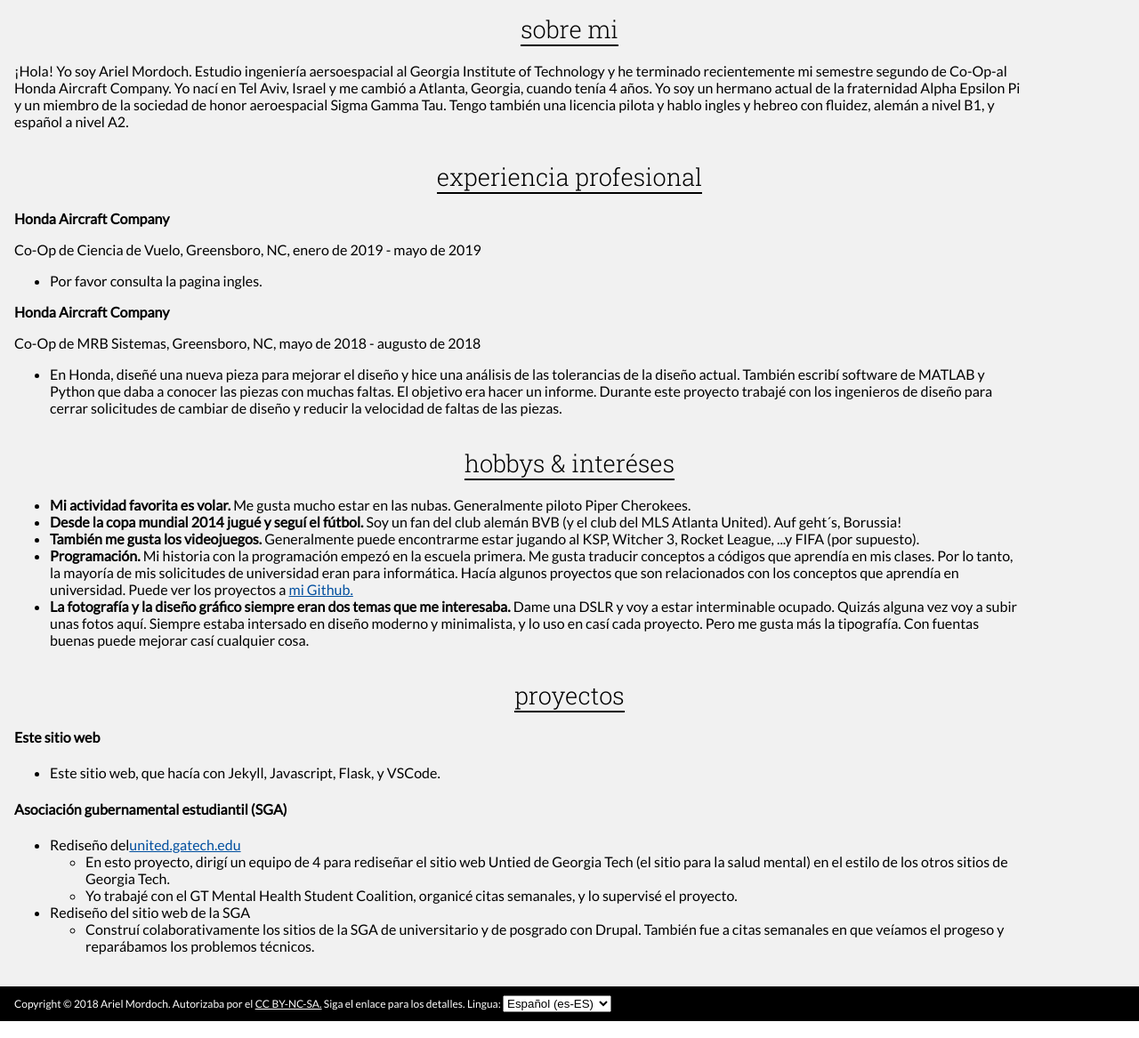
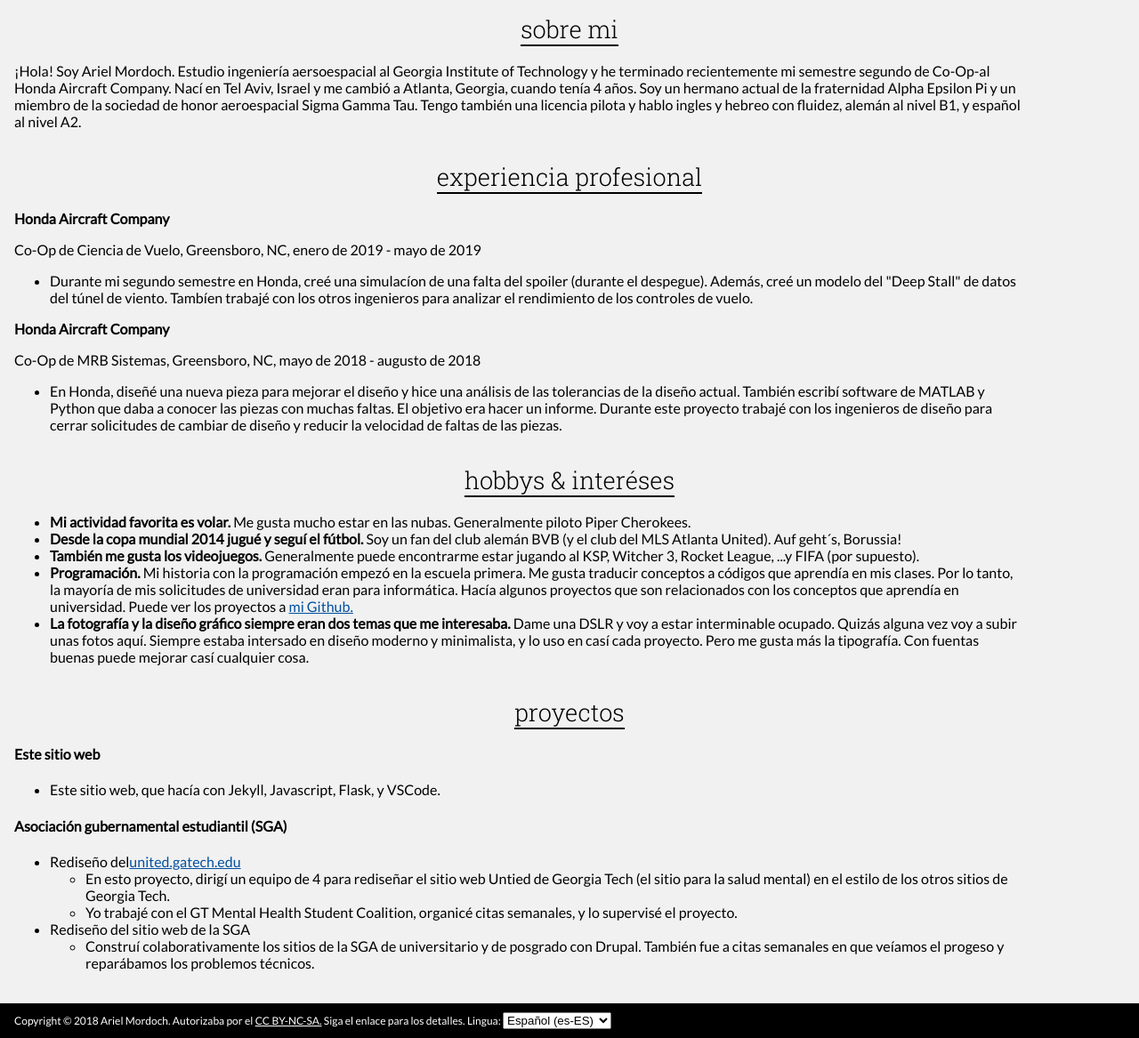
Before and after one commit to amordoch/amordoch.github.io, a Jekyll site: the page built from es/index.html, in a window 1280 px wide, cut to the strip 114-1281 px from the top of the page. Shown: the whole strip at 89% size. Built offline with Jekyll 4.4.1, drawn with Linux system fonts in a browser that asks for light colours.

```diff
--- a/es/index.html
+++ b/es/index.html
@@ -9,11 +9,11 @@ lang: es
 </div>
 <h2>sobre mi</h2>
 <section class="grid-box">
-  <p>¡Hola! Yo soy Ariel Mordoch. Estudio ingeniería aersoespacial al Georgia Institute of Technology y
-    he terminado recientemente mi semestre segundo de Co-Op-al Honda Aircraft Company. Yo nací
-    en Tel Aviv, Israel y me cambió a Atlanta, Georgia, cuando tenía 4 años. Yo soy un hermano actual
+  <p>¡Hola! Soy Ariel Mordoch. Estudio ingeniería aersoespacial al Georgia Institute of Technology y
+    he terminado recientemente mi semestre segundo de Co-Op-al Honda Aircraft Company. Nací
+    en Tel Aviv, Israel y me cambió a Atlanta, Georgia, cuando tenía 4 años. Soy un hermano actual
     de la fraternidad Alpha Epsilon Pi y un miembro de la sociedad de honor aeroespacial Sigma Gamma Tau.
-    Tengo también una licencia pilota y hablo ingles y hebreo con fluidez, alemán a nivel B1, y español a
+    Tengo también una licencia pilota y hablo ingles y hebreo con fluidez, alemán al nivel B1, y español al
     nivel A2.</p>
 </section>
 <h2>experiencia profesional</h2>
@@ -21,17 +21,21 @@ lang: es
   <p><strong>Honda Aircraft Company</strong></p>
   Co-Op de Ciencia de Vuelo, Greensboro, NC, enero de 2019 - mayo de 2019
   <ul>
-    <li>Por favor consulta la pagina ingles.</li>
+    <li>Durante mi segundo semestre en Honda, creé una simulacíon de una falta
+      del spoiler (durante el despegue). Además, creé un modelo del "Deep Stall"
+      de datos del túnel de viento. Tambíen trabajé con los otros ingenieros para
+      analizar el rendimiento de los controles de vuelo.
+    </li>
   </ul>
   <p><strong>Honda Aircraft Company</strong></p>
   Co-Op de MRB Sistemas, Greensboro, NC, mayo de 2018 - augusto de 2018
   <ul>
-    <li>En Honda, diseñé una nueva pieza para mejorar el diseño y hice una análisis de las tolerancias de la
-      diseño
-      actual. También escribí software de MATLAB y Python que daba a conocer las piezas con muchas faltas. El
-      objetivo
-      era hacer un informe. Durante este proyecto trabajé con los ingenieros de diseño para cerrar solicitudes de
-      cambiar de diseño y reducir la velocidad de faltas de las piezas.</li>
+    <li>En Honda, diseñé una nueva pieza para mejorar el diseño y hice una análisis
+      de las tolerancias de la diseño actual. También escribí software de MATLAB
+      y Python que daba a conocer las piezas con muchas faltas. El objetivo era
+      hacer un informe. Durante este proyecto trabajé con los ingenieros de
+      diseño para cerrar solicitudes de cambiar de diseño y reducir la velocidad
+      de faltas de las piezas.</li>
   </ul>
 </section>
 <h2>hobbys & interéses</h2>
```
Also changed, not shown: de/index.html (+6 -1 lines), index.html (+5 -4 lines).
